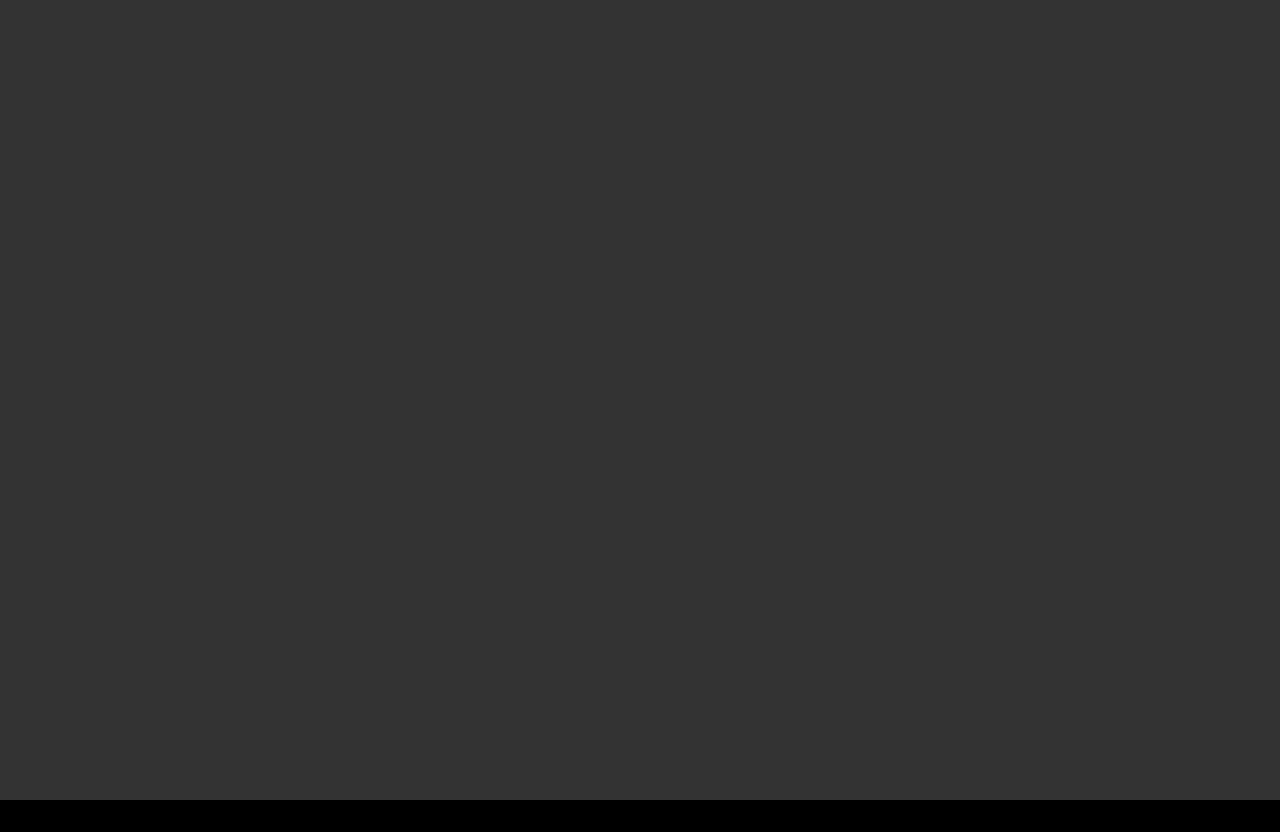
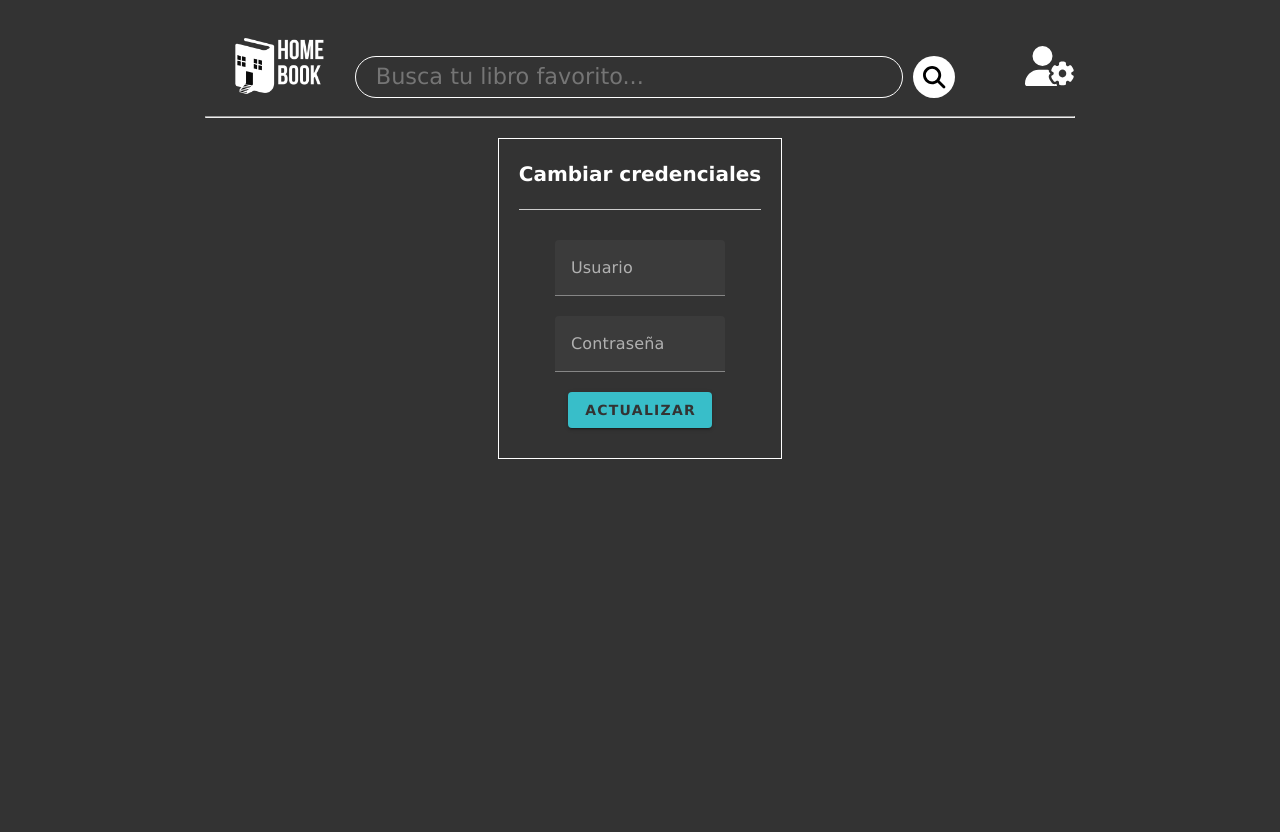
Before and after one commit to AdrianNavarroSalmeron/TFG-ANS-2024, a Vue app in the folder frontend/: page /opciones in a window 1280 px wide. Before the commit this address had no page. Before the commit the page ends 800 px from the top, so only its background shows below. Built offline with nearby package versions, Linux system fonts and the light colour scheme.

Commit message:
V1.9.9: añadidos filtros a la ventana de modificar credenciales del usuario, conexion con backend

```diff
--- a/frontend/src/components/BarraNavegacionUsuario.vue
+++ b/frontend/src/components/BarraNavegacionUsuario.vue
@@ -1,12 +1,12 @@
 <script setup>
 import router from '../router'
-import { onMounted, ref } from 'vue'
+import { onMounted, ref, computed } from 'vue'
 import { useStore } from 'vuex'
 
 const store = useStore()
 
 const userData = store.getters['getData']
-const usuario = ref('')
+const usuario = computed(() => userData.nombreUsuario)
 const login = ref('')
 
 const cargarDatos = () => {
--- a/frontend/src/components/HeaderBiblioteca.vue
+++ b/frontend/src/components/HeaderBiblioteca.vue
@@ -1,5 +1,6 @@
 <script setup>
 import BarraDeBusqueda from './BarraDeBusqueda.vue'
+import router from '@/router'
 
 const emit = defineEmits('emitBusqueda')
 
@@ -7,14 +8,22 @@ const enviarBusquedaAPadre = (valorDeBusqueda) => {
   emit('emitBusqueda', valorDeBusqueda)
   console.log('Soy header y mando: ' + valorDeBusqueda)
 }
+
+const volverHome = () => {
+  router.push('/home')
+}
+
+const irOpcionesCuenta = () => {
+  router.push('/opciones')
+}
 </script>
 
 <template>
   <div class="contenedorHeaderBiblioteca">
-    <img src="../assets/Logo.png" class="imagenLogo" />
+    <img src="../assets/Logo.png" class="imagenLogo" @click="volverHome" />
     <BarraDeBusqueda @buscar-por="enviarBusquedaAPadre" />
     <!--    //TODO: nos tiene que mandar a la cuenta del usuario-->
-    <font-awesome-icon class="iconoCuenta" icon="fa-solid fa-user-gear" />
+    <font-awesome-icon class="iconoCuenta" icon="fa-solid fa-user-gear" @click="irOpcionesCuenta" />
   </div>
 </template>
 
--- a/frontend/src/components/ListaLibros.vue
+++ b/frontend/src/components/ListaLibros.vue
@@ -165,8 +165,8 @@ const gestionarBusquedaUsuario = (valorIntroducidoPorUsuario) => {
 }
 
 .containerSeccion {
-  width: 80%; /* Adjust as needed */
-  height: 5%; /* Adjust as needed */
+  width: 80%;
+  height: 5%;
   margin: 0;
   padding: 0;
 }
--- a/frontend/src/components/RegistroScreen.vue
+++ b/frontend/src/components/RegistroScreen.vue
@@ -140,6 +140,7 @@ const enviarUsuarioaBack = () => {
           :rules="rules"
           hide-details="auto"
           label="Contraseña"
+          type="password"
         ></v-text-field>
       </div>
       <div>
--- a/frontend/src/components/biblioteca/BibliotecaComponent.vue
+++ b/frontend/src/components/biblioteca/BibliotecaComponent.vue
@@ -111,12 +111,15 @@ onMounted(async () => {
 </template>
 <style scoped>
 .contenedorTotal {
+}
+
+.containerSecciones {
   display: flex;
-  flex-direction: column;
-  align-items: center;
+  flex-direction: row;
   justify-content: center;
-  gap: 20px;
+  flex-wrap: wrap;
   padding: 20px;
+  border-radius: 25px;
 }
 
 .titulo {
@@ -127,5 +130,9 @@ onMounted(async () => {
   margin-top: 50px;
   display: flex;
   flex-direction: column;
+  width: 80%;
+  height: 5%;
+  margin: 0;
+  padding: 0;
 }
 </style>
--- /dev/null
+++ b/frontend/src/components/gestionCuenta/PaginaGestionCuenta.vue
@@ -0,0 +1,155 @@
+<script setup>
+import { ref } from 'vue'
+import { useStore } from 'vuex'
+import HeaderBiblioteca from '../HeaderBiblioteca.vue'
+import Swal from 'sweetalert2'
+
+const store = useStore()
+const userData = store.getters['getData']
+const usuario = ref(userData.nombreUsuario)
+const contrasenia = ref()
+const idUsuario = userData.id
+
+const actualizarUsuario = () => {
+  if (usuario.value === '') {
+    Swal.fire({
+      icon: 'error',
+      title: 'Oops...',
+      text: 'Usuario o contraseña vacíos'
+    })
+  } else {
+    // Se realiza la petición a la API
+    fetch(`http://localhost:8090/api/usuarios/${idUsuario}`, {
+      method: 'PUT',
+      headers: {
+        'Content-Type': 'application/json'
+      },
+      body: JSON.stringify({
+        nombreUsuario: usuario.value,
+        contrasenia: contrasenia.value
+      })
+    })
+      .then((response) => {
+        if (response.ok) {
+          return response.json()
+        } else if (response.status === 400) {
+          Swal.fire({
+            icon: 'error',
+            title: 'Oops...',
+            text: 'Usuario o contraseña incorrectos'
+          })
+          throw new Error('Usuario o contraseña incorrectos')
+        } else {
+          Swal.fire({
+            icon: 'error',
+            title: 'Oops...',
+            text: 'Algo salió mal, por favor intenta nuevamente'
+          })
+          throw new Error('Error en la actualización')
+        }
+      })
+      .then((data) => {
+        console.log('Success:', data)
+        actualizarDatosDelStore()
+        Swal.fire({
+          icon: 'success',
+          title: '¡Éxito!',
+          text: 'Se ha actualizado correctamente'
+        })
+      })
+      .catch((error) => {
+        console.error('Error:', error)
+      })
+  }
+}
+
+const actualizarDatosDelStore = () => {
+  store.commit('aniadirDatosUsuario', {
+    nombreUsuario: usuario.value,
+    login: userData.login,
+    id: userData.id
+  })
+}
+</script>
+
+<template>
+  <div class="containerTotal">
+    <header>
+      <HeaderBiblioteca />
+    </header>
+    <hr class="barraSeparadora" />
+    <div class="containerGeneral">
+      <p class="titulos">Cambiar credenciales</p>
+      <div class="divider"></div>
+      <div class="containerInput">
+        <v-text-field
+          v-model="usuario"
+          :rules="rules"
+          hide-details="auto"
+          label="Usuario"
+        ></v-text-field>
+      </div>
+      <div class="containerInput">
+        <v-text-field
+          class="inputContrasenia"
+          v-model="contrasenia"
+          :rules="rules"
+          hide-details="auto"
+          label="Contraseña"
+          type="password"
+        ></v-text-field>
+      </div>
+      <v-btn class="botonGuardar" @click="actualizarUsuario">Actualizar</v-btn>
+    </div>
+  </div>
+</template>
+
+<style scoped>
+.containerGeneral {
+  display: flex;
+  flex-direction: column;
+  align-items: center;
+  border: 1px solid white;
+  padding: 20px;
+}
+
+.barraSeparadora {
+  width: 100%;
+  height: 1px;
+  background-color: #ccc;
+  margin-bottom: 20px;
+}
+
+.containerTotal {
+  display: flex;
+  flex-direction: column;
+  align-items: center;
+  height: 100vh;
+}
+
+.containerInput {
+  display: flex;
+  flex-direction: row;
+  margin: 10px;
+  width: 70%;
+}
+
+.divider {
+  width: 100%;
+  height: 1px;
+  background-color: #ccc;
+  margin: 20px 0;
+}
+
+.botonGuardar {
+  margin: 10px;
+  background-color: rgb(56, 190, 201);
+  color: rgb(51, 51, 51);
+  font-weight: bold;
+}
+
+.titulos {
+  font-size: 20px;
+  font-weight: bold;
+}
+</style>
--- a/frontend/src/router/index.js
+++ b/frontend/src/router/index.js
@@ -6,6 +6,7 @@ import RegistroScreen from '@/components/RegistroScreen.vue'
 import DetallesLibro from '@/components/DetallesLibro.vue'
 import PaginaBusquedaLibros from '@/components/componentesBusqueda/PaginaBusquedaLibros.vue'
 import BibliotecaComponent from '@/components/biblioteca/BibliotecaComponent.vue'
+import PaginaGestionCuenta from '@/components/gestionCuenta/PaginaGestionCuenta.vue'
 
 const routes = [
   {
@@ -43,6 +44,11 @@ const routes = [
     path: '/biblioteca',
     name: 'Biblioteca',
     component: BibliotecaComponent
+  },
+  {
+    path: '/opciones',
+    name: 'Opciones',
+    component: PaginaGestionCuenta
   }
 ]
 
```
